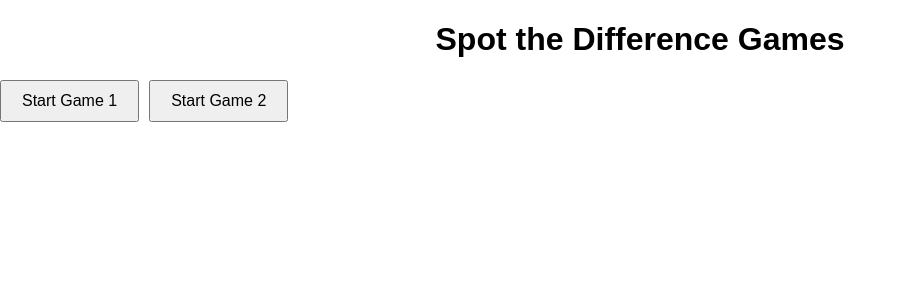
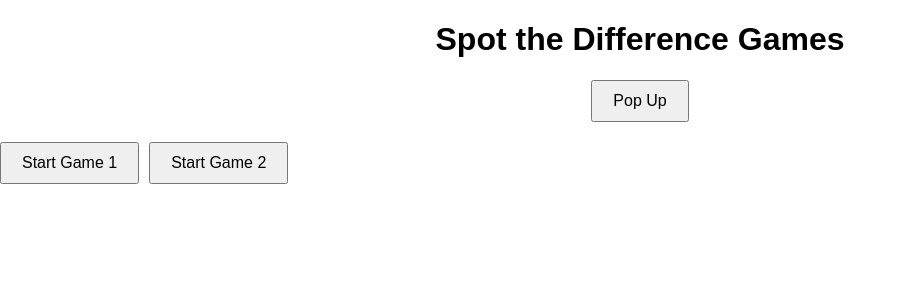
Before and after one commit to Valentine14th/PinkPixels, a React (Create React App) app in the folder my-app/: page / in a window 1280 px wide. Shown: the top 300 px of the page, without its empty margins (0-907 px from the left). Built offline with nearby package versions, Linux system fonts and the light colour scheme.

Commit message:
added window pop up

```diff
--- a/my-app/src/main.js
+++ b/my-app/src/main.js
@@ -1,4 +1,6 @@
 import React, { useState } from 'react';
+import Popup from 'reactjs-popup';
+import 'reactjs-popup/dist/index.css';
 import './SpotTheDifference.css';
 
 const games = [
@@ -60,6 +62,24 @@ function SpotTheDifference() {
   return (
     <div className="main-container">
       <h1>Spot the Difference Games</h1>
+
+      <Popup trigger=
+        {<button> Pop Up </button>}
+        modal nested>
+        {
+          close => (
+            <div className='modal'>
+              <button className='close' onClick={close}>
+                &times;
+              </button>
+              <div className='content'>
+                Spot the difference game
+              </div>
+            </div>
+          )
+        }
+      </Popup>
+
       <div className="buttons-container">
         {games.map((game) => (
           <button key={game.id} onClick={() => startGame(game)}>
```
